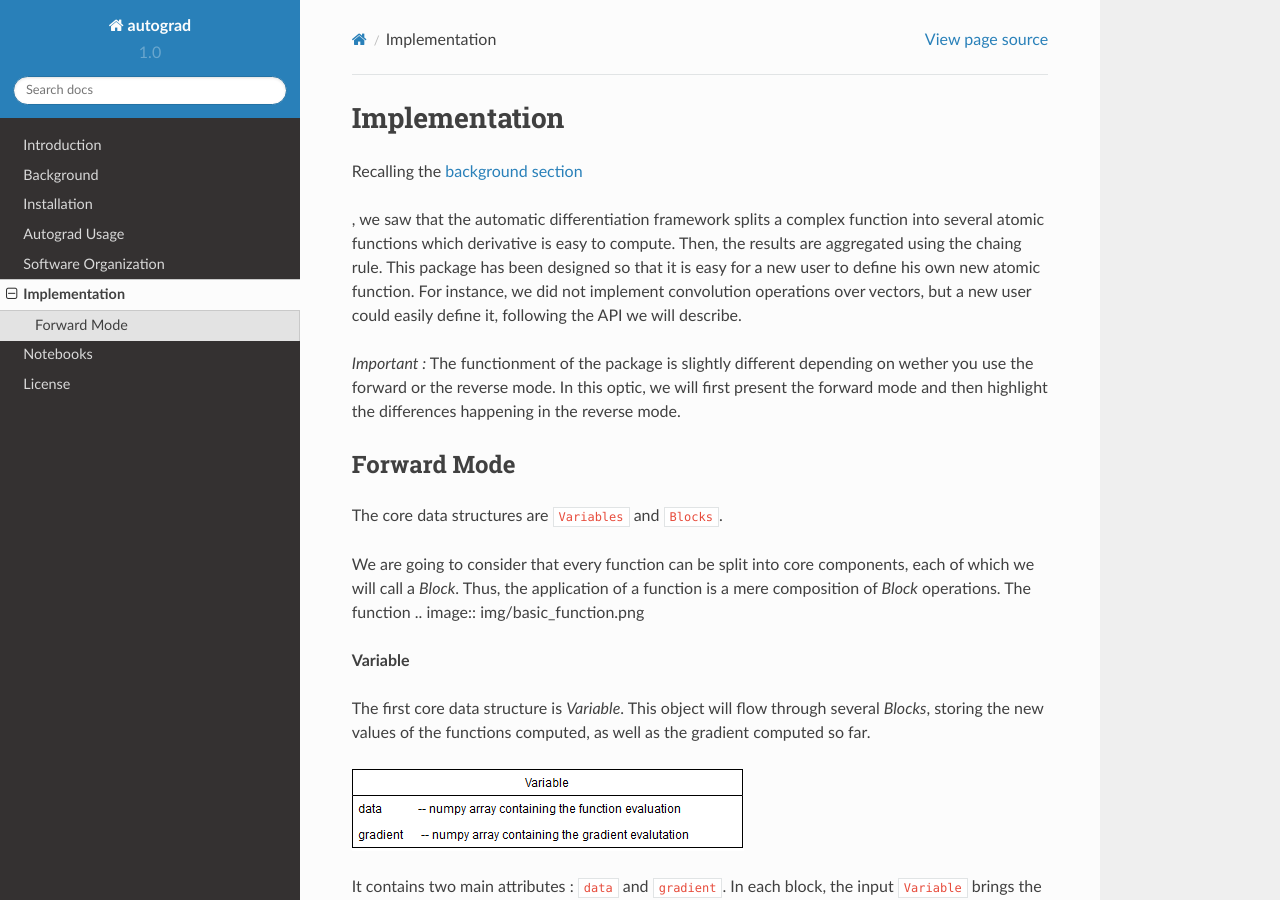
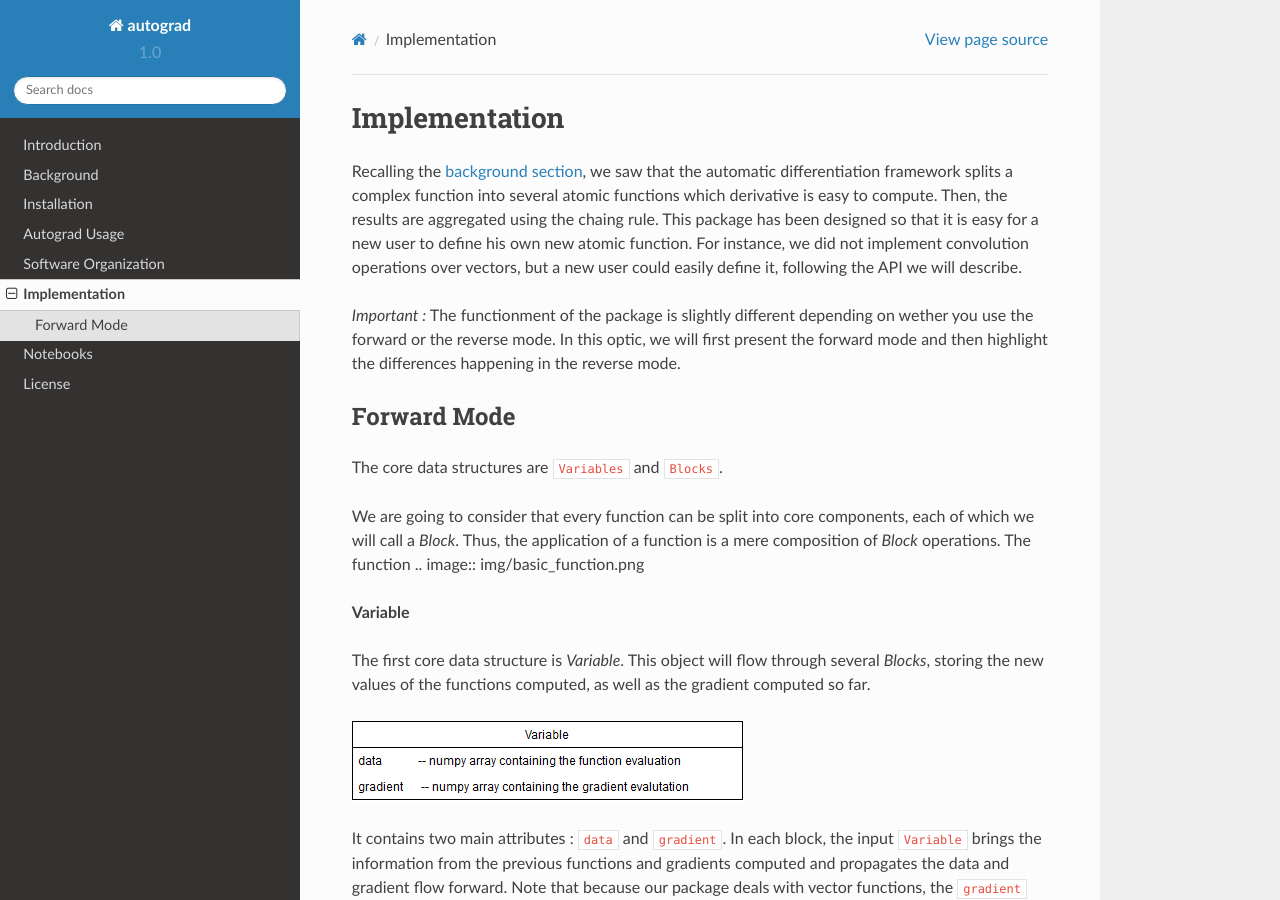
Before and after one commit to cs207-project-group4/cs207-FinalProject, a Sphinx documentation site: the page built from docs/implementation.rst, in a window 1280 px wide and 900 px high. Built offline with Sphinx 7.4.7 and the Read the Docs theme 2.0.0, drawn with Linux system fonts in a browser that asks for light colours; formulas are drawn with MathJax 3.

```diff
--- a/docs/implementation.rst
+++ b/docs/implementation.rst
@@ -2,10 +2,7 @@
 Implementation
 ==============
 
-Recalling the `background section <https://autograd.readthedocs.io/en/latest/background/>`_
-
-
-, we saw that the automatic differentiation framework splits a complex function into several atomic functions which derivative is easy to compute. Then, the results are aggregated using the chaing rule.
+Recalling the `background section <https://autograd.readthedocs.io/en/latest/background>`_, we saw that the automatic differentiation framework splits a complex function into several atomic functions which derivative is easy to compute. Then, the results are aggregated using the chaing rule.
 This package has been designed so that it is easy for a new user to define his own new atomic function. For instance, we did not implement convolution operations over vectors, but a new user could easily define it, following the API we will describe.
 
 
```
